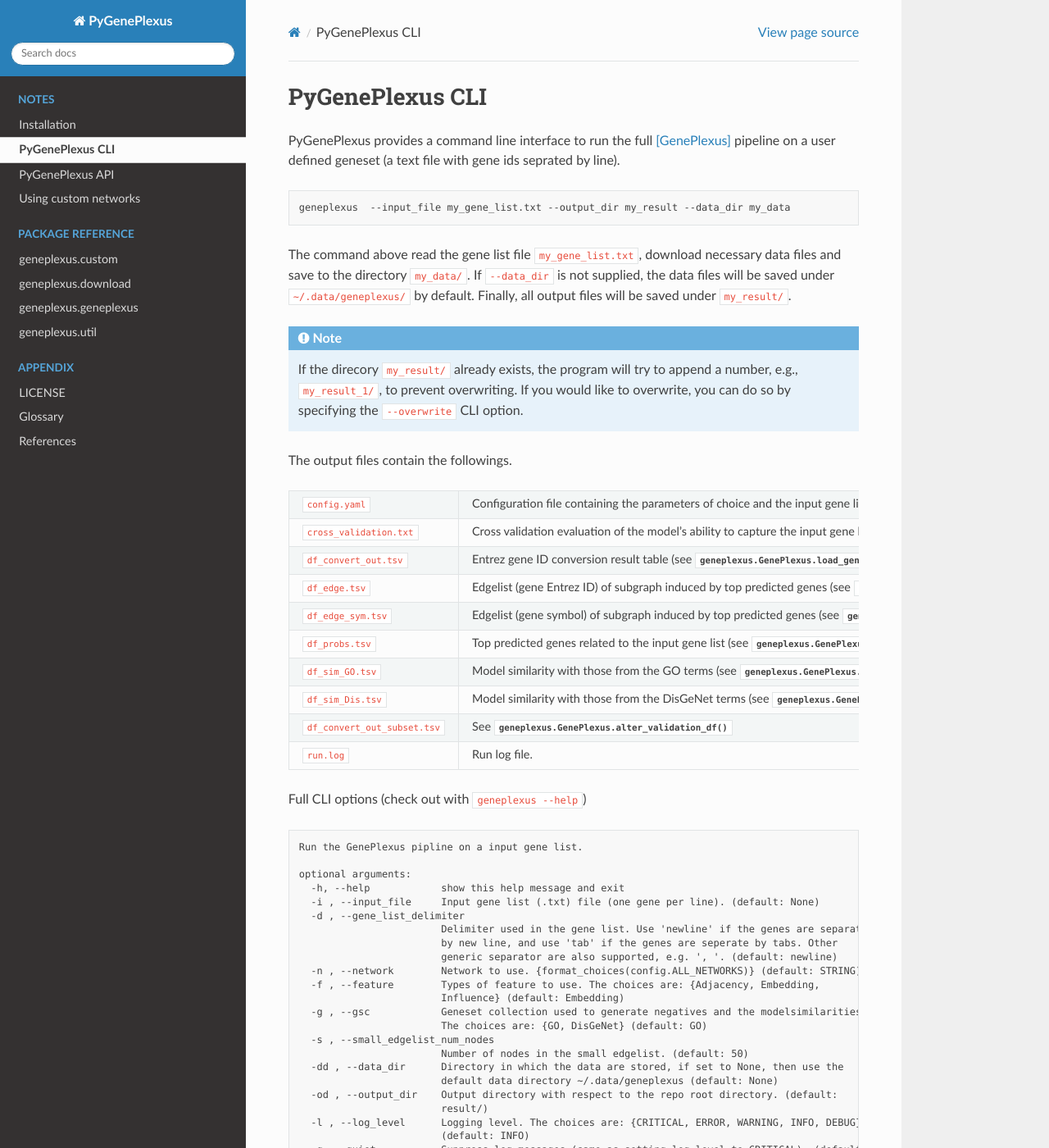
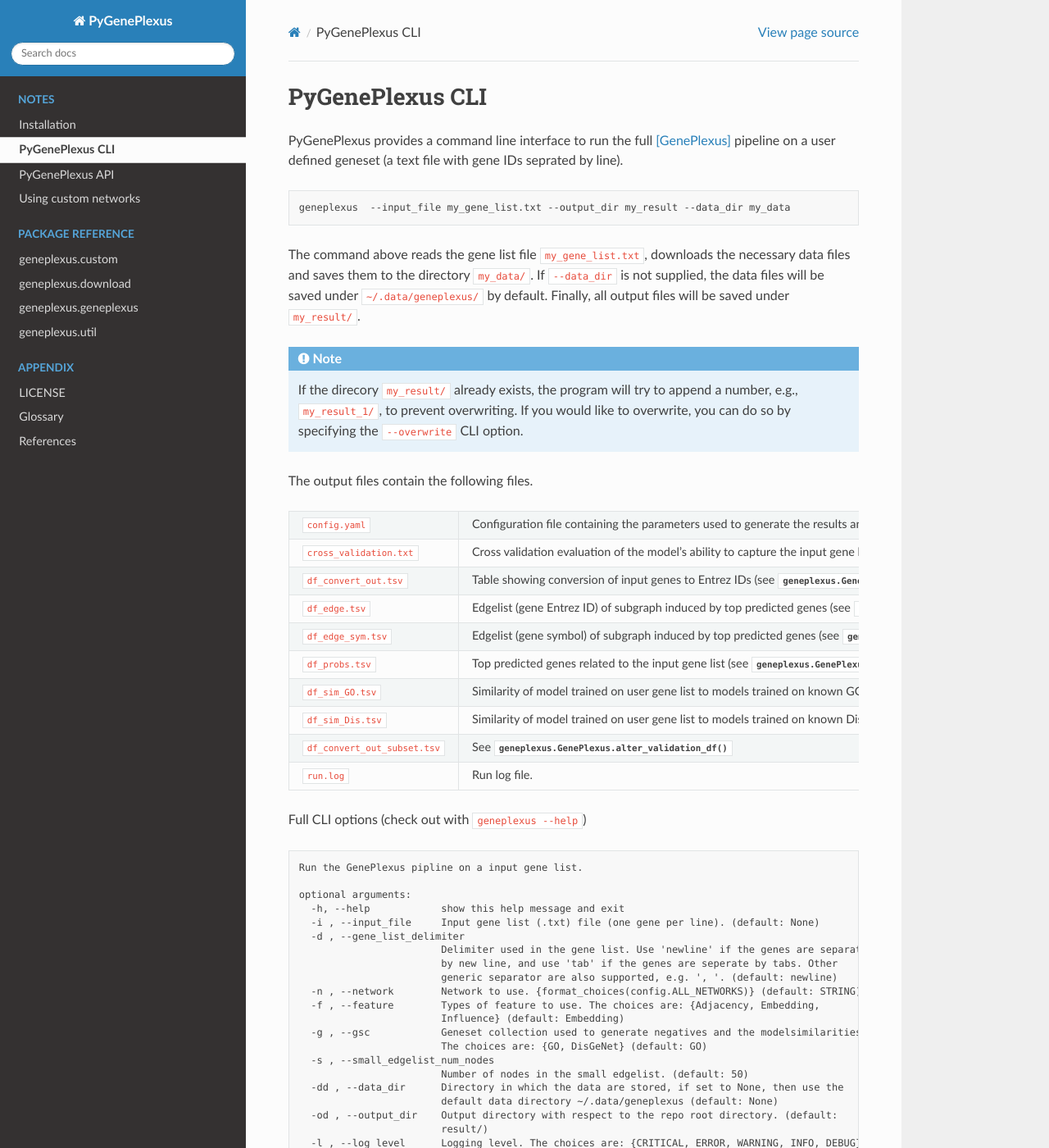
Before and after one commit to krishnanlab/PyGenePlexus, a Sphinx documentation site: the page built from docs/source/notes/cli.rst, in a window 1280 px wide and 1400 px high. Shown: the whole window at 82% size. Built offline with Sphinx 7.4.7 and the Read the Docs theme 2.0.0, drawn with Linux system fonts in a browser that asks for light colours.

Commit message:
fixed docs in Notes

```diff
--- a/docs/source/notes/cli.rst
+++ b/docs/source/notes/cli.rst
@@ -2,14 +2,14 @@ PyGenePlexus CLI
 ================
 
 PyGenePlexus provides a command line interface to run the full [GenePlexus]_
-pipeline on a user defined geneset (a text file with gene ids seprated by line).
+pipeline on a user defined geneset (a text file with gene IDs seprated by line).
 
 .. code-block:: bash
 
    geneplexus  --input_file my_gene_list.txt --output_dir my_result --data_dir my_data
 
-The command above read the gene list file ``my_gene_list.txt``, download necessary
-data files and save to the directory ``my_data/``. If ``--data_dir`` is not supplied,
+The command above reads the gene list file ``my_gene_list.txt``, downloads the necessary
+data files and saves them to the directory ``my_data/``. If ``--data_dir`` is not supplied,
 the data files will be saved under ``~/.data/geneplexus/`` by default. Finally, all
 output files will be saved under ``my_result/``.
 
@@ -19,14 +19,14 @@ output files will be saved under ``my_result/``.
     a number, e.g., ``my_result_1/``, to prevent overwriting. If you would like
     to overwrite, you can do so by specifying the ``--overwrite`` CLI option.
 
-The output files contain the followings.
+The output files contain the following files.
 
 ============================= ====================================================================
-``config.yaml``               Configuration file containing the parameters of choice and the input
+``config.yaml``               Configuration file containing the parameters used to generate the results and the input
                               gene list.
 ``cross_validation.txt``      Cross validation evaluation of the model's ability to capture the
                               input gene list, mesured using ``log2(auprc/prior)``
-``df_convert_out.tsv``        Entrez gene ID conversion result table
+``df_convert_out.tsv``        Table showing conversion of input genes to Entrez IDs
                               (see :meth:`geneplexus.GenePlexus.load_genes`)
 ``df_edge.tsv``               Edgelist (gene Entrez ID) of subgraph induced by top predicted genes
                               (see :meth:`geneplexus.GenePlexus.make_small_edgelist`)
@@ -34,10 +34,10 @@ The output files contain the followings.
                               (see :meth:`geneplexus.GenePlexus.make_small_edgelist`)
 ``df_probs.tsv``              Top predicted genes related to the input gene list
                               (see :meth:`geneplexus.GenePlexus.fit_and_predict`)
-``df_sim_GO.tsv``             Model similarity with those from the GO terms
-                              (see :meth:`geneplexus.GenePlexus.make_sim_dfs`)
-``df_sim_Dis.tsv``            Model similarity with those from the DisGeNet terms
-                              (see :meth:`geneplexus.GenePlexus.make_sim_dfs`)
+``df_sim_GO.tsv``             Similarity of model trained on user gene list to models trained on
+                              known GO gene sets. (see :meth:`geneplexus.GenePlexus.make_sim_dfs`)
+``df_sim_Dis.tsv``            Similarity of model trained on user gene list to models trained on
+                              known DisGeNet gene sets (see :meth:`geneplexus.GenePlexus.make_sim_dfs`)
 ``df_convert_out_subset.tsv`` See :meth:`geneplexus.GenePlexus.alter_validation_df`
 ``run.log``                   Run log file.
 ============================= ====================================================================
```
Also changed, not shown: docs/source/notes/api.rst (+11 -9 lines), docs/source/notes/custom.rst (+6 -8 lines).
